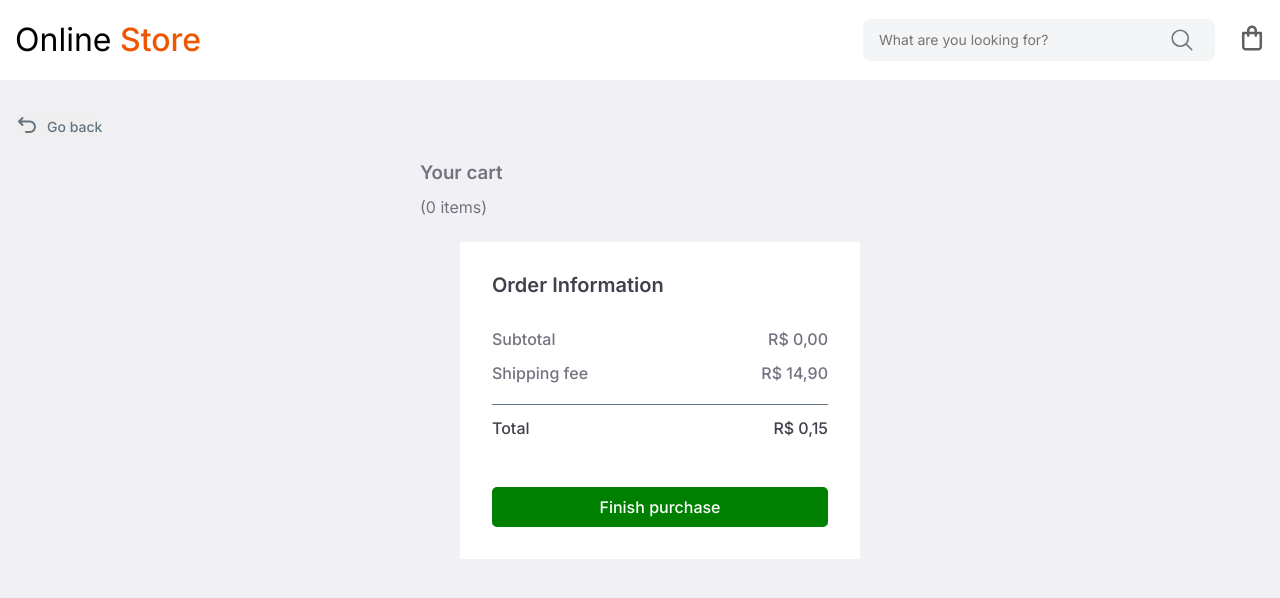
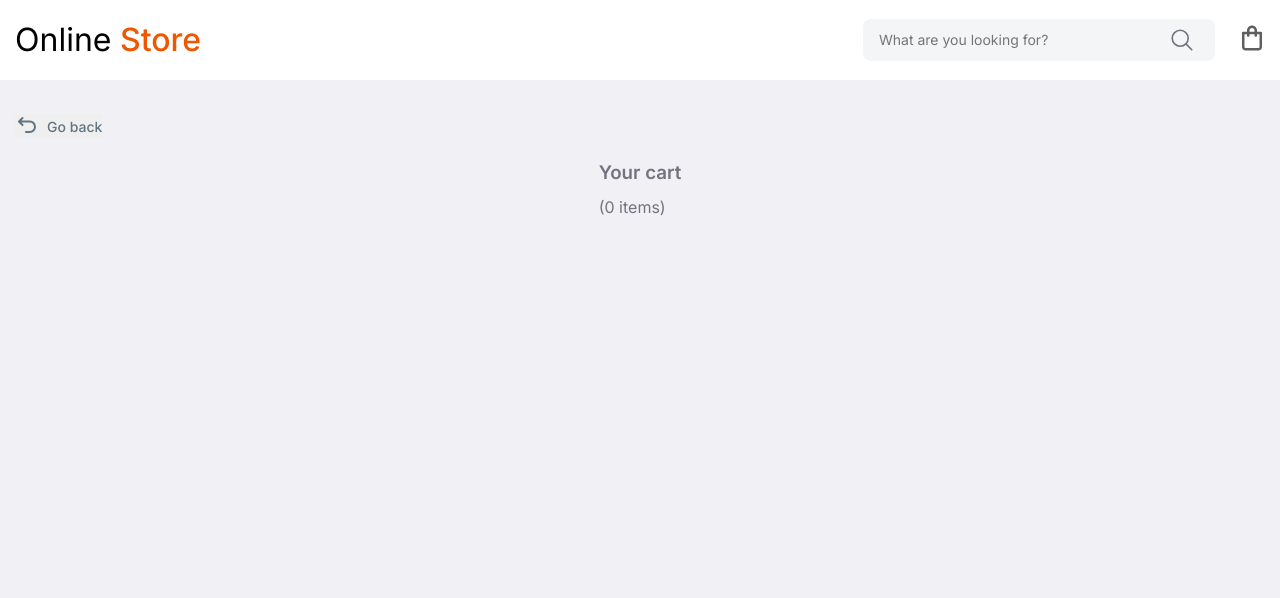
Before and after one commit to renan-aquino/online-store, a Next.js app: page /cart in a window 1280 px wide. Shown: the top 598 px of the page. Built offline with nearby package versions, Linux system fonts and the light colour scheme.

Commit message:
perf: replaced client navigation for page reload

```diff
--- a/src/components/Order.tsx
+++ b/src/components/Order.tsx
@@ -1,4 +1,6 @@
 import { styled } from "styled-components"
+import { useContext } from 'react'
+import { CartContext } from "@/contexts/cart-context"
 
 const Container = styled.div `
     background-color: white;
@@ -74,8 +76,13 @@ interface OrderProps {
     handleClick: () => void
 }
 export function Order(props: OrderProps){
+    const { cartItems } = useContext(CartContext)
+
     return(
+        <>
+            {cartItems.length > 0 &&
                 <Container>
+
                     <h3>Order Information</h3>
 
                     <Subtotal>
@@ -98,5 +105,7 @@ export function Order(props: OrderProps){
 
                     <Button onClick={props.handleClick}>Finish purchase</Button>
                 </Container>
+            }
+        </>
     )
 }
--- a/src/components/cart-control.tsx
+++ b/src/components/cart-control.tsx
@@ -8,7 +8,7 @@ import { styled } from 'styled-components'
 import { spawn } from 'child_process'
 
 
-const Container = styled.div `
+const Container = styled.a `
     position: relative;
     cursor: pointer;
 `
@@ -66,7 +66,7 @@ export function CartControl(){
     }
 
     return(
-        <Container onClick={handleNavigate}>
+        <Container href={'/cart'} >
             <CartIcon/>
             {totalQuantity > 0 && <CartCount>{totalQuantity}</CartCount>}
             {clicked && <Message>No items in your cart.</Message>}
--- a/src/components/product-card.tsx
+++ b/src/components/product-card.tsx
@@ -14,7 +14,7 @@ interface ProductCardProps{
 
 
 
-const Card = styled.div`
+const Card = styled.a`
     display: flex;
     align-items: center;
     justify-content: center;
@@ -74,10 +74,11 @@ export function ProductCard(props: ProductCardProps){
 
     const handleNavigate = () => {
         router.push("/product?id=" + props.id)
+        // location.href='/product?id=' + props.id
     }
 
     return(
-        <Card onClick={handleNavigate}>
+        <Card href={'product?id=' + props.id} >
             <img src={props.image}/>
             <div>
                 <h3>{props.title}</h3>
```
Lines whose indentation alone changed are shown as unchanged.
